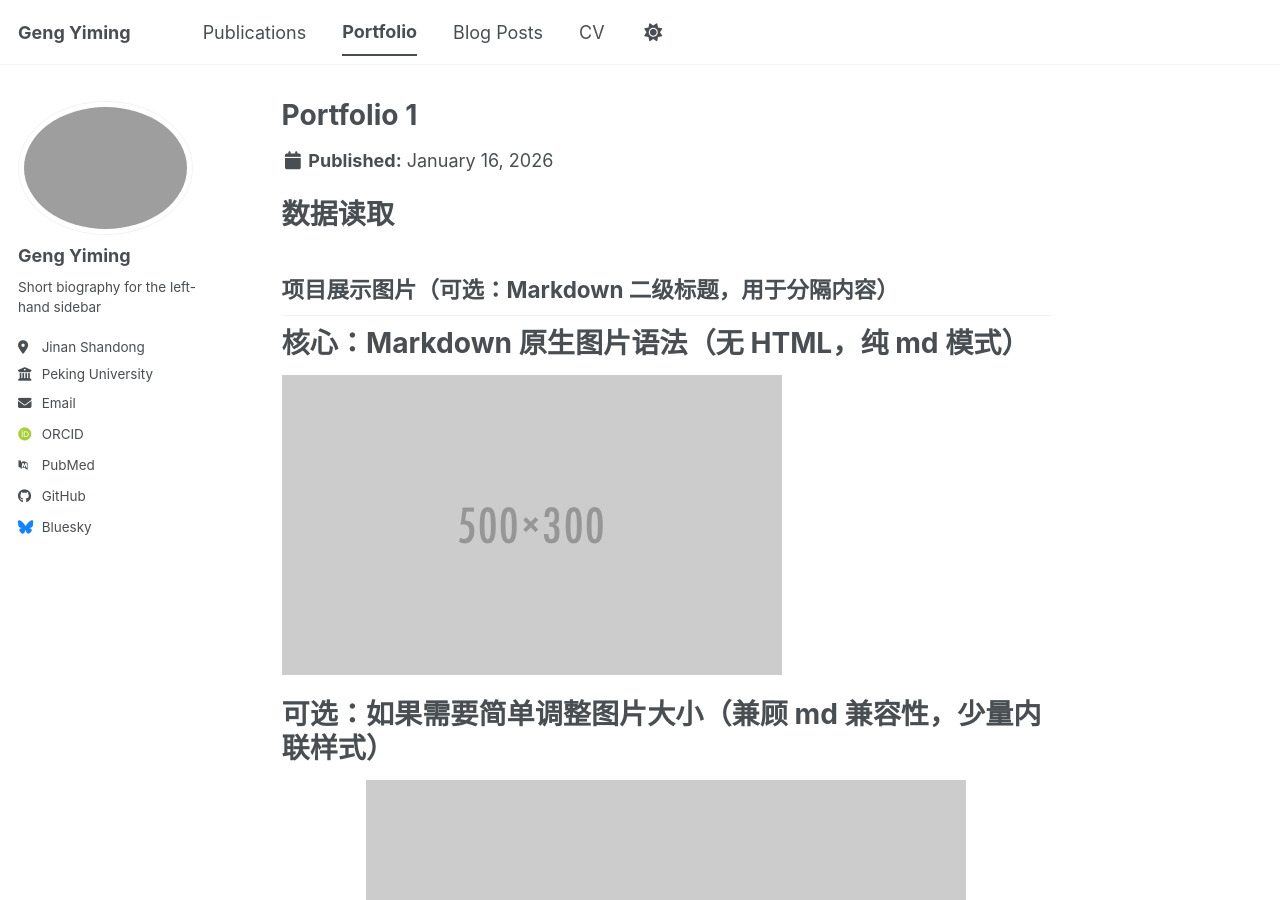
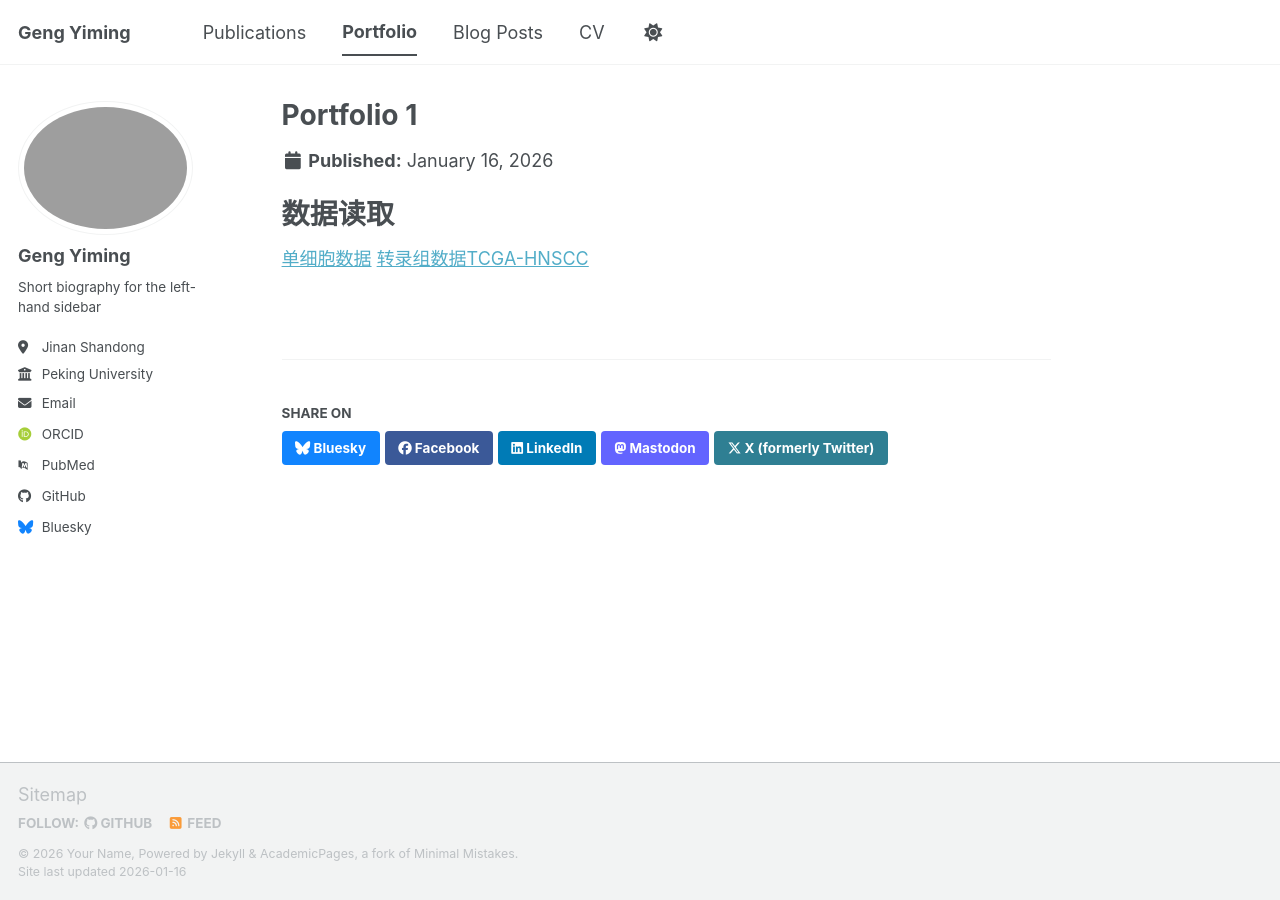
Before and after one commit to GENGYIM/GENGYIM.github.io, a Jekyll site: the page built from _portfolio/portfolio-1.md, in a window 1280 px wide and 900 px high. Built offline with Jekyll 4.4.1, drawn with Linux system fonts in a browser that asks for light colours; some web fonts are replaced; a script bundle is joined from its source files by our own code; library files that are not in the unit come from our copies.

Commit message:
Update portfolio-1.md

```diff
--- a/_portfolio/portfolio-1.md
+++ b/_portfolio/portfolio-1.md
@@ -5,10 +5,5 @@
 ---
 
 # 数据读取
-
-## 项目展示图片（可选：Markdown 二级标题，用于分隔内容）
-# 核心：Markdown 原生图片语法（无 HTML，纯 md 模式）
-![项目详情图片](/images/500x300.png "Portfolio Item 2 详情图")
-
-# 可选：如果需要简单调整图片大小（兼顾 md 兼容性，少量内联样式）
-![项目详情图片](/images/500x300.png "Portfolio Item 2 详情图"){: style="width: 80%; max-width: 600px; display: block; margin: 0 auto;"}
+[单细胞数据](https://www.ncbi.nlm.nih.gov/geo/query/acc.cgi?acc=GSE232240)
+[转录组数据TCGA-HNSCC](https://portal.gdc.cancer.gov/)
```
